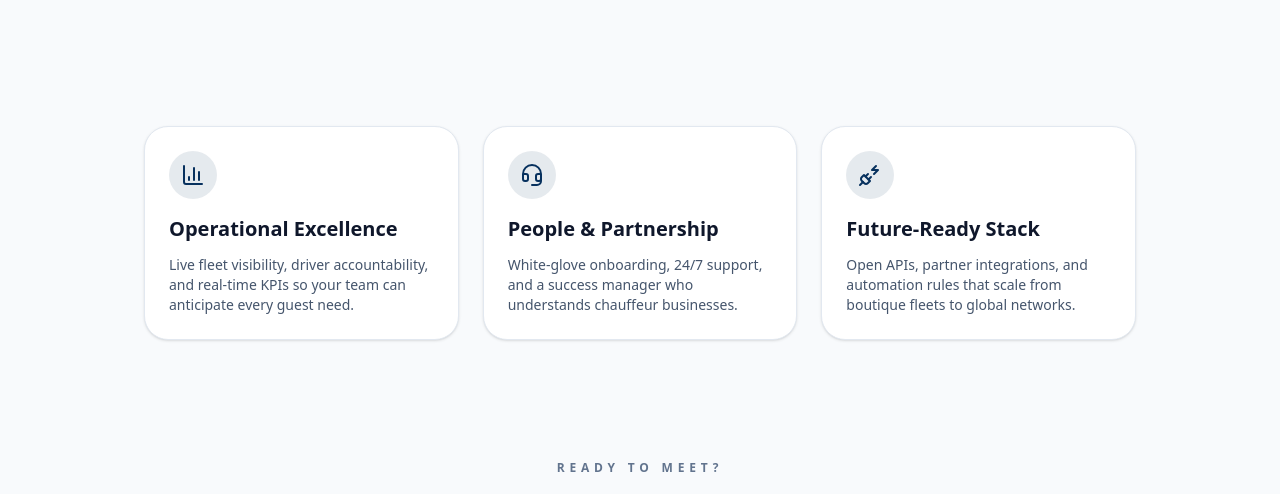
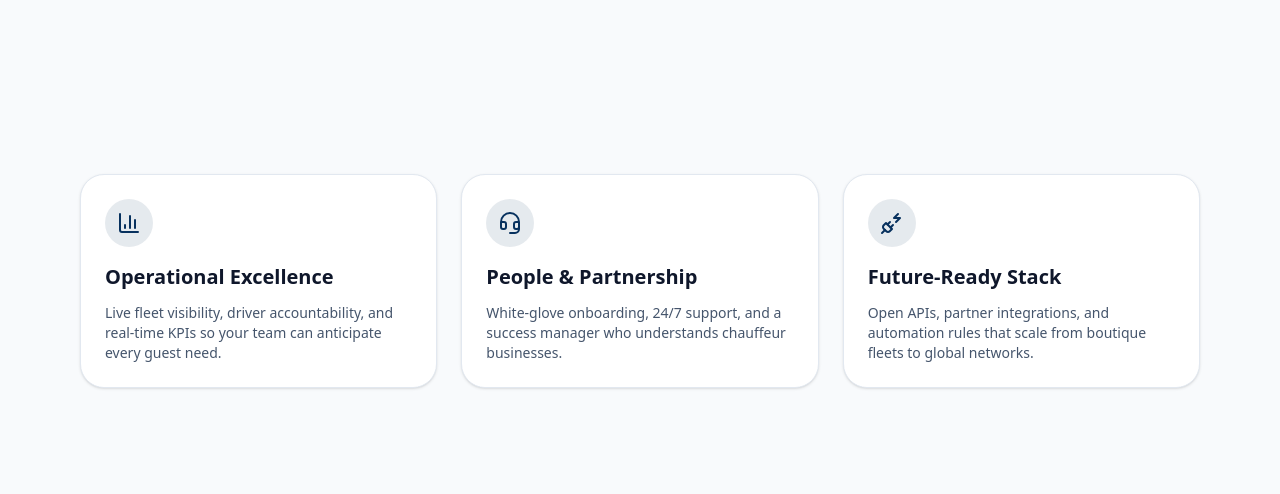
Before and after one commit to mtlcontrol13-ship-it/MTLDispatch-LandingPage, a React (Vite) app: page /about in a window 1280 px wide. Shown: the part 1138-1632 px from the top of the page. Built offline with nearby package versions, Linux system fonts and the light colour scheme.

Commit message:
refactor update AboutPage layout for improved structure and responsiveness

```diff
--- a/src/pages/AboutPage.jsx
+++ b/src/pages/AboutPage.jsx
@@ -37,9 +37,13 @@ const AboutPage = () => {
         ]}
       />
 
-      <Hero />
+      <section className="pt-2 pb-10 px-6 md:px-12 lg:px-16 xl:px-20 2xl:px-0 mx-auto max-w-7xl">
+        <div className="overflow-hidden">
+          <Hero />
+        </div>
+      </section>
       <section className="bg-slate-50">
-        <div className="mx-auto max-w-6xl px-6 py-14 md:px-12 lg:px-16 xl:px-20 2xl:px-0">
+        <div className="mx-auto max-w-7xl px-6 py-14 md:px-12 lg:px-16 xl:px-20 2xl:px-0">
           <div className="grid gap-6 md:grid-cols-3">
             {focusAreas.map(({ title, description, icon: Icon }) => (
               <div
```
